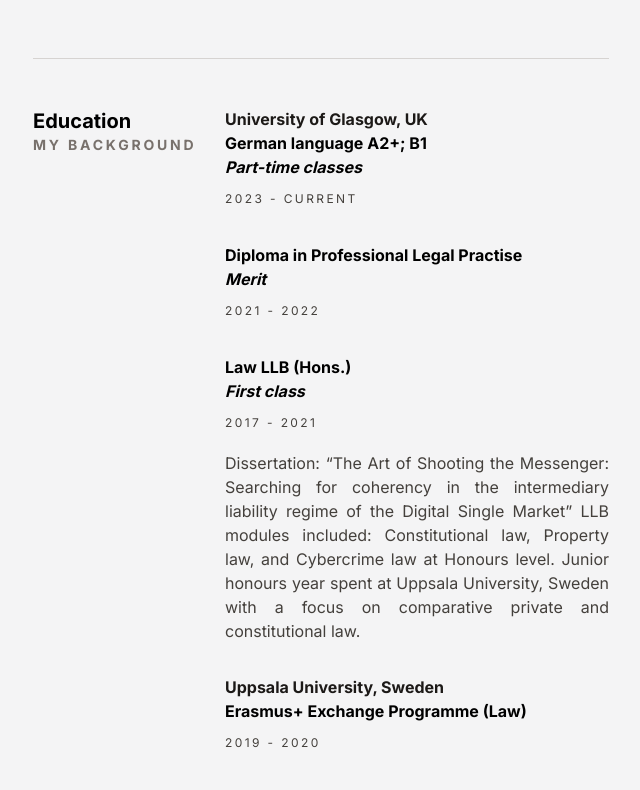
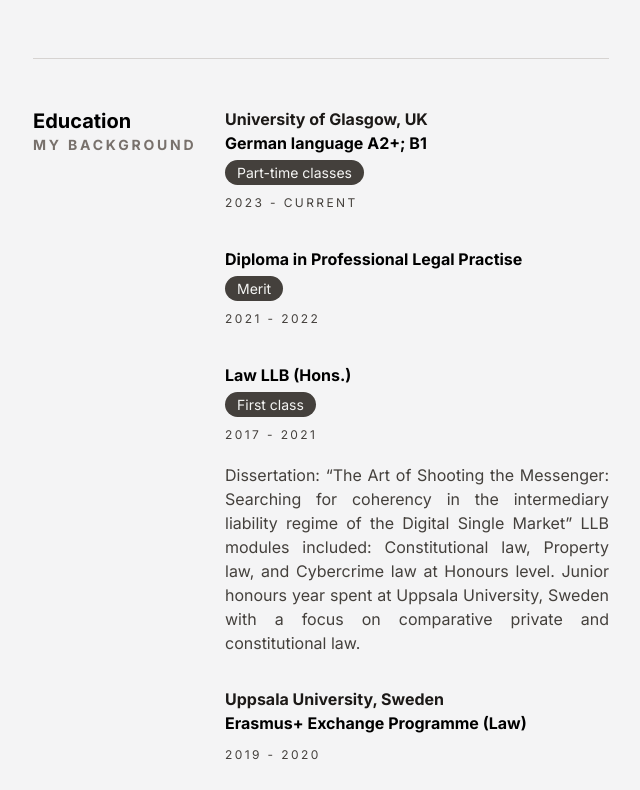
Before and after one commit to dangraham99/portfolio-2024, a Next.js app: page /cv in a window 1280 px wide. Shown: the part 1380-2170 px from the top of the page, without its empty margins (319-959 px from the left). Built offline with nearby package versions, Linux system fonts and the light colour scheme.

Commit message:
adding pill design for result on CV page

```diff
--- a/src/components/cv/CVEntry.jsx
+++ b/src/components/cv/CVEntry.jsx
@@ -6,7 +6,14 @@
             <h2 className='font-semibold text-stone-900 dark:text-stone-100'>{props.institution}</h2>
             <div className='mb-8'>
                 <div class="flex-col mb-4">
-                    <h2 className='font-semibold'>{props.title}<br></br><i>{props.result}</i></h2>
+                    <div>
+                        <h2 className='font-semibold'>{props.title}</h2>
+                        {props.result && <>
+
+                            <div className='mt-2 text-sm text-stone-500 '><span className='rounded-full px-3 py-1 bg-stone-700 dark:bg-stone-400 text-stone-100 dark:text-stone-900 '>{props.result}</span></div>
+
+                        </>}
+                    </div>
                     <div className="my-2 flex items-center text-stone-700 dark:text-stone-400 text-sm shrink-0 rounded-3xl h-6 w-fit"><span className='uppercase  text-xs tracking-[.2em] '>{props.period}</span></div>
                 </div>
                 <div className='text-justify text-stone-700 dark:text-stone-400'>
```
